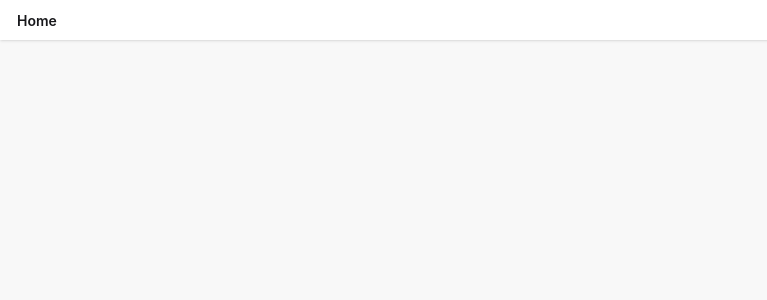
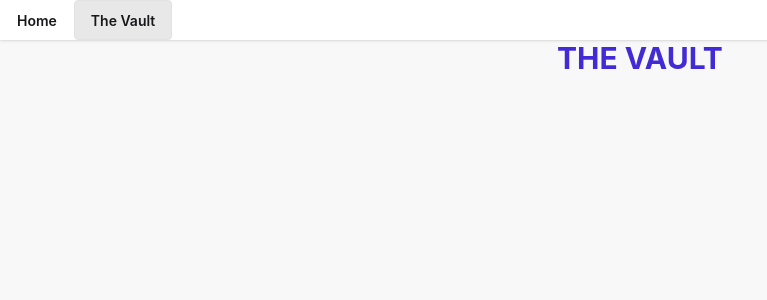
Before and after one commit to commander1228/Trailer-Park-Guild-Website, a Vue app in the folder Trailer-Park-Website/: page /bank in a window 1280 px wide. Before the commit this address had no page. Shown: the top 300 px of the page, without its empty margins (0-767 px from the left). Built offline with nearby package versions, Linux system fonts and the light colour scheme; the HTML template or start-up script is replaced by a standard one.

Commit message:
added vault page right quick

```diff
--- a/Trailer-Park-Website/src/components/NavBar.vue
+++ b/Trailer-Park-Website/src/components/NavBar.vue
@@ -5,5 +5,6 @@ import NavButton from './NavButton.vue';
 <template>
 <div class="NavBar bg-base-100 shadow-sm">
   <NavButton text="Home" to="/" />
+  <NavButton text="The Vault" to ="/bank" />
 </div>
 </template>
--- /dev/null
+++ b/Trailer-Park-Website/src/pages/BankPage.vue
@@ -0,0 +1,7 @@
+<script setup lang="ts">
+
+</script>
+
+<template>
+    <h1 class="text-center text-3xl font-bold text-primary">THE VAULT</h1>
+</template>
--- a/Trailer-Park-Website/src/router/index.ts
+++ b/Trailer-Park-Website/src/router/index.ts
@@ -1,10 +1,12 @@
 import { createRouter, createWebHistory } from 'vue-router'
 import HomePage from '../pages/HomePage.vue'
+import BankPage from '@/pages/BankPage.vue'
 
 const router = createRouter({
   history: createWebHistory(import.meta.env.BASE_URL),
   routes: [
     { path: '/', name: 'home', component: HomePage },
+    {path: '/bank', name: 'THE VAULT', component: BankPage}
   ],
 })
 
```
